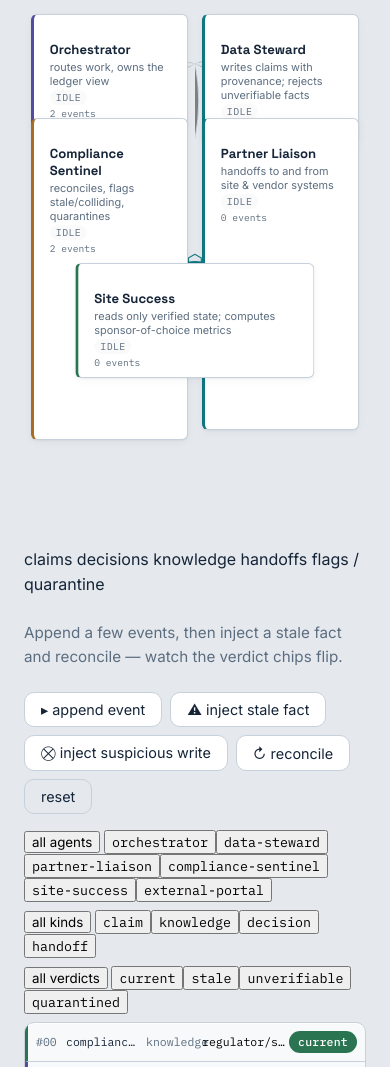
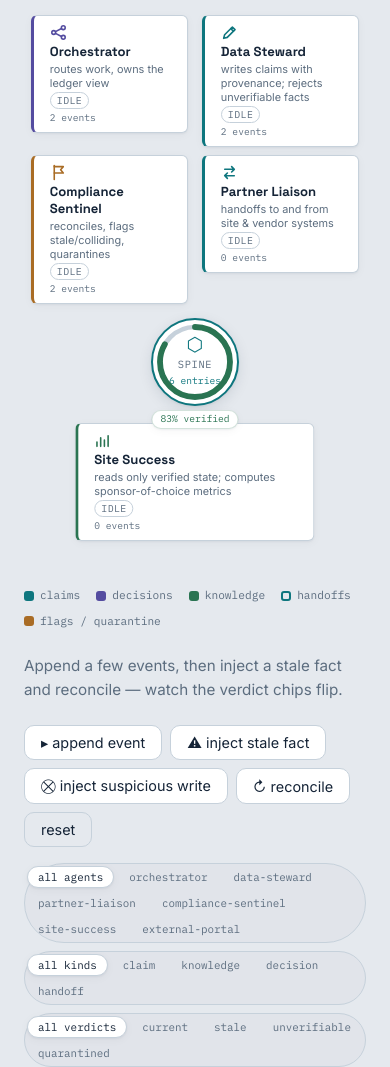
Before and after one commit to aliomraniH/synch-pharma, a website built with Vite: page index.html in a window 390 px wide. Shown: the part 2275-3342 px from the top of the page. Built offline with nearby package versions, Linux system fonts and the light colour scheme.

Commit message:
design: spine P1+P2 styles; fix act-svg sizing bug; scene rebalance, tablet breakpoint, mobile grid
Increased minimum height for spine-scene and adjusted top position for spine-hub. Updated styles for agent cards and added new styles for legend and demo ticker.

```diff
--- a/src/app.css
+++ b/src/app.css
@@ -226,27 +226,31 @@ section[data-act='proof'] {
 }
 .spine-scene {
   position: relative;
-  min-height: 300px;
+  min-height: 340px;
   margin-bottom: var(--space-4);
 }
-.spine-edges {
+.spine-edges,
+.act .spine-edges {
   position: absolute;
   inset: 0;
   width: 100%;
-  height: 100%;
+  height: 100%; /* must out-rank `.act svg { height: auto }` or the layer overflows the scene */
   pointer-events: none;
   z-index: 0;
 }
 .spine-edge {
-  stroke: var(--line);
+  fill: none;
+  stroke: var(--muted);
   stroke-width: 1.5;
-  opacity: 0.45;
+  opacity: 0.55;
+  stroke-dasharray: 5 4;
   transition: stroke var(--dur-fast) var(--ease-out), opacity var(--dur-fast) var(--ease-out);
 }
 .spine-edge.edge-active {
   stroke: var(--teal);
   opacity: 1;
   stroke-width: 2;
+  stroke-dasharray: none;
 }
 .edge-pulse {
   opacity: 0.9;
@@ -260,9 +264,9 @@ section[data-act='proof'] {
 .spine-hub {
   position: absolute;
   left: 50%;
-  top: 34%;
+  top: 38%;
   transform: translate(-50%, -50%);
-  z-index: 2;
+  z-index: 4;
   display: flex;
   flex-direction: column;
   align-items: center;
@@ -290,6 +294,24 @@ section[data-act='proof'] {
 .spine-hub-count {
   font-size: 0.6rem;
   color: var(--teal);
+}
+.spine-hub-verified {
+  position: absolute;
+  top: calc(100% + 6px);
+  left: 50%;
+  transform: translateX(-50%);
+  white-space: nowrap;
+  font-size: 0.6rem;
+  color: var(--green);
+  background: var(--card);
+  border: 1px solid var(--tint-green);
+  border-radius: 999px;
+  padding: 1px 8px;
+  box-shadow: var(--shadow-1);
+}
+.spine-hub:focus-visible {
+  outline: none;
+  box-shadow: var(--focus-ring), var(--shadow-2);
 }
 .spine-hub-ring {
   position: absolute;
@@ -332,19 +354,21 @@ section[data-act='proof'] {
     box-shadow var(--dur) var(--ease-out),
     border-color var(--dur) var(--ease-out),
     opacity var(--dur) var(--ease-out),
-    transform var(--dur) var(--ease-out);
+    transform var(--dur) var(--ease-out),
+    left var(--dur) var(--ease-out),
+    right var(--dur) var(--ease-out);
 }
 .agent-card:focus-visible {
   outline: none;
   box-shadow: var(--focus-ring);
 }
 .agent-card[data-agent='orchestrator'] { left: 2%; top: 4%; }
-.agent-card[data-agent='data-steward'] { right: 2%; top: 2%; }
-.agent-card[data-agent='partner-liaison'] { right: 2%; bottom: 18%; }
-.agent-card[data-agent='compliance-sentinel'] { left: 2%; bottom: 16%; }
+.agent-card[data-agent='data-steward'] { right: 2%; top: 4%; }
+.agent-card[data-agent='partner-liaison'] { right: 2%; bottom: 4%; }
+.agent-card[data-agent='compliance-sentinel'] { left: 2%; bottom: 4%; }
 .agent-card[data-agent='site-success'] {
   left: 50%;
-  bottom: 2%;
+  bottom: 0;
   transform: translateX(-50%);
 }
 .agent-card.accent-indigo { border-left: 3px solid var(--indigo); }
@@ -352,9 +376,16 @@ section[data-act='proof'] {
 .agent-card.accent-amber { border-left: 3px solid var(--amber); }
 .agent-card.accent-green { border-left: 3px solid var(--green); }
 .agent-glyph {
-  font-size: 1rem;
-  line-height: 1;
+  line-height: 0;
 }
+.agent-glyph svg {
+  width: 17px;
+  height: 17px;
+}
+.agent-card.accent-indigo .agent-glyph { color: var(--indigo); }
+.agent-card.accent-teal .agent-glyph { color: var(--teal); }
+.agent-card.accent-amber .agent-glyph { color: var(--amber); }
+.agent-card.accent-green .agent-glyph { color: var(--green); }
 .agent-name {
   font-family: var(--font-display);
   font-size: 0.82rem;
@@ -370,10 +401,16 @@ section[data-act='proof'] {
   font-size: 0.62rem;
   padding: 1px 6px;
   border-radius: 999px;
-  background: var(--wash-panel);
+  background: transparent;
+  border: 1px solid var(--line);
   color: var(--muted);
   text-transform: uppercase;
   letter-spacing: 0.04em;
+}
+.agent-status-chip.status-writing,
+.agent-status-chip.status-flagging,
+.agent-status-chip.status-reconciling {
+  border-color: transparent;
 }
 .agent-status-chip.status-writing {
   background: var(--tint-teal);
@@ -396,8 +433,26 @@ section[data-act='proof'] {
 }
 .spine-stage.spotlight-open .agent-card.agent-selected {
   opacity: 1;
-  border-color: var(--teal);
   box-shadow: var(--shadow-2);
+  transform: translateY(-2px);
+}
+.spine-stage.spotlight-open .agent-card.agent-selected.accent-indigo { border-color: var(--indigo); }
+.spine-stage.spotlight-open .agent-card.agent-selected.accent-teal { border-color: var(--teal); }
+.spine-stage.spotlight-open .agent-card.agent-selected.accent-amber { border-color: var(--amber); }
+.spine-stage.spotlight-open .agent-card.agent-selected.accent-green { border-color: var(--green); }
+.spine-stage.spotlight-open .agent-card.agent-selected[data-agent='site-success'] {
+  transform: translateX(-50%) translateY(-2px);
+}
+/* Keep every card visible while the panel is open: slide the right-column
+ * cards left of the panel instead of letting it cover them. */
+@media (min-width: 641px) {
+  .spine-stage.spotlight-open .agent-card[data-agent='data-steward'],
+  .spine-stage.spotlight-open .agent-card[data-agent='partner-liaison'] {
+    right: calc(2% + 292px);
+  }
+  .spine-stage.spotlight-open .agent-card[data-agent='site-success'] {
+    left: 30%;
+  }
 }
 
 /* Spotlight side panel */
@@ -471,6 +526,57 @@ section[data-act='proof'] {
   margin-top: var(--space-5);
 }
 
+/* Kind-color legend under the scene */
+.spine-legend {
+  display: flex;
+  flex-wrap: wrap;
+  gap: var(--space-2) var(--space-3);
+  margin-top: var(--space-2);
+  font-family: var(--font-mono);
+  font-size: 0.7rem;
+  color: var(--muted);
+}
+.legend-item {
+  display: inline-flex;
+  align-items: center;
+  gap: 6px;
+}
+.legend-swatch {
+  width: 10px;
+  height: 10px;
+  border-radius: 3px;
+  display: inline-block;
+}
+.legend-swatch.swatch-claim { background: var(--teal); }
+.legend-swatch.swatch-decision { background: var(--indigo); }
+.legend-swatch.swatch-knowledge { background: var(--green); }
+.legend-swatch.swatch-handoff {
+  background: transparent;
+  border: 2px solid var(--teal);
+}
+.legend-swatch.swatch-flag { background: var(--amber); }
+
+/* Demo narration ticker */
+.demo-ticker {
+  margin: var(--space-2) 0 0;
+  font-size: 0.75rem;
+  color: var(--teal);
+  min-height: 1.2em;
+}
+.demo-ticker::before {
+  content: '\25B8 ';
+  color: var(--muted);
+}
+@media (prefers-reduced-motion: no-preference) {
+  .demo-ticker.ticker-in {
+    animation: ticker-in 0.25s var(--ease-out) both;
+  }
+}
+@keyframes ticker-in {
+  from { opacity: 0; transform: translateY(3px); }
+  to { opacity: 1; transform: none; }
+}
+
 /* Ledger filters */
 .ledger-filters {
   display: flex;
@@ -480,24 +586,52 @@ section[data-act='proof'] {
   margin-bottom: var(--space-2);
   font-size: 0.82rem;
 }
-.filter-label {
-  font-family: var(--font-mono);
-  color: var(--muted);
-  font-size: 0.75rem;
-}
-.filter-chip {
-  font-family: var(--font-mono);
-  font-size: 0.72rem;
-  padding: var(--space-1) var(--space-2);
+.fchip-group {
+  display: inline-flex;
+  flex-wrap: wrap;
+  align-items: center;
+  gap: var(--space-1);
+  padding: 2px;
   border: 1px solid var(--line);
   border-radius: 999px;
+  background: var(--wash-panel);
+}
+.fchip {
+  font-family: var(--font-mono);
+  font-size: 0.68rem;
+  padding: 3px 10px;
+  border: 1px solid transparent;
+  border-radius: 999px;
+  background: transparent;
+  color: var(--muted);
+  cursor: pointer;
+  transition:
+    background var(--dur-fast) var(--ease-out),
+    color var(--dur-fast) var(--ease-out),
+    border-color var(--dur-fast) var(--ease-out);
+}
+.fchip:hover {
+  color: var(--ink);
+  border-color: var(--line);
+}
+.fchip[aria-pressed='true'] {
   background: var(--card);
   color: var(--ink);
+  border-color: var(--line);
+  box-shadow: var(--shadow-1);
 }
-.filter-chip:focus-visible {
+.fchip:focus-visible {
   outline: none;
   box-shadow: var(--focus-ring);
 }
+.fchip.fchip-kind-claim[aria-pressed='true'],
+.fchip.fchip-kind-handoff[aria-pressed='true'] { color: var(--teal); border-color: var(--teal); }
+.fchip.fchip-kind-decision[aria-pressed='true'] { color: var(--indigo); border-color: var(--indigo); }
+.fchip.fchip-kind-knowledge[aria-pressed='true'] { color: var(--green); border-color: var(--green); }
+.fchip.fchip-verdict-current[aria-pressed='true'] { color: var(--verdict-current); border-color: var(--verdict-current); }
+.fchip.fchip-verdict-stale[aria-pressed='true'] { color: var(--verdict-stale); border-color: var(--verdict-stale); }
+.fchip.fchip-verdict-unverifiable[aria-pressed='true'] { color: var(--verdict-unverifiable); border-color: var(--verdict-unverifiable); }
+.fchip.fchip-verdict-quarantined[aria-pressed='true'] { color: var(--verdict-quarantined); border-color: var(--verdict-quarantined); }
 
 /* Ledger row upgrades */
 .ledger .row {
@@ -691,20 +825,34 @@ section[data-act='proof'] {
   opacity: 0.45;
   border-radius: 1px;
 }
+@media (max-width: 900px) and (min-width: 641px) {
+  .spine-scene {
+    min-height: 320px;
+  }
+  .agent-card {
+    width: min(150px, 24vw);
+  }
+  .agent-role {
+    font-size: 0.64rem;
+  }
+}
 @media (max-width: 640px) {
   .spine-scene {
-    min-height: 520px;
+    min-height: 560px;
   }
-  .agent-card[data-agent='orchestrator'] { left: 2%; top: 2%; width: 46%; }
-  .agent-card[data-agent='data-steward'] { right: 2%; top: 2%; width: 46%; }
-  .agent-card[data-agent='partner-liaison'] { right: 2%; top: 22%; width: 46%; }
-  .agent-card[data-agent='compliance-sentinel'] { left: 2%; top: 22%; width: 46%; }
+  .spine-edges {
+    display: none; /* the grid layout below has no network geometry to trace */
+  }
+  .agent-card[data-agent='orchestrator'] { left: 2%; top: 2%; bottom: auto; width: 46%; }
+  .agent-card[data-agent='data-steward'] { right: 2%; top: 2%; bottom: auto; width: 46%; }
+  .agent-card[data-agent='partner-liaison'] { right: 2%; top: 27%; bottom: auto; width: 46%; }
+  .agent-card[data-agent='compliance-sentinel'] { left: 2%; top: 27%; bottom: auto; width: 46%; }
   .agent-card[data-agent='site-success'] {
     left: 50%;
-    bottom: 28%;
+    bottom: 4%;
     width: 70%;
   }
-  .spine-hub { top: 58%; }
+  .spine-hub { top: 64%; }
   .spotlight-panel {
     position: relative;
     width: 100%;
```
